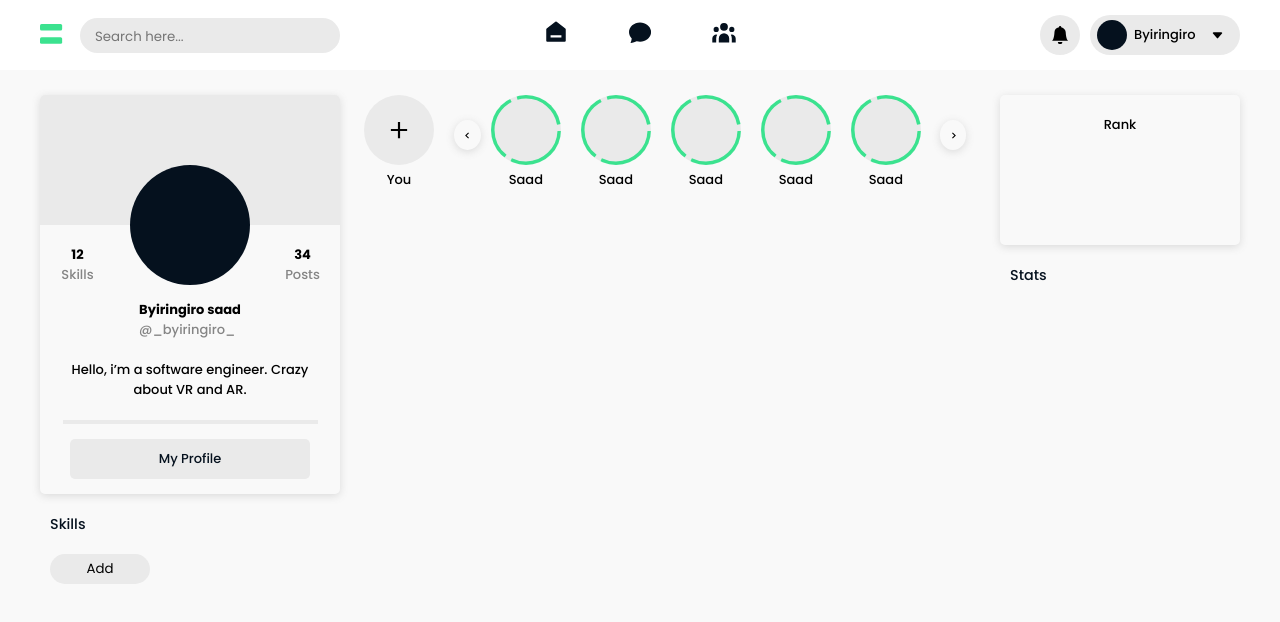
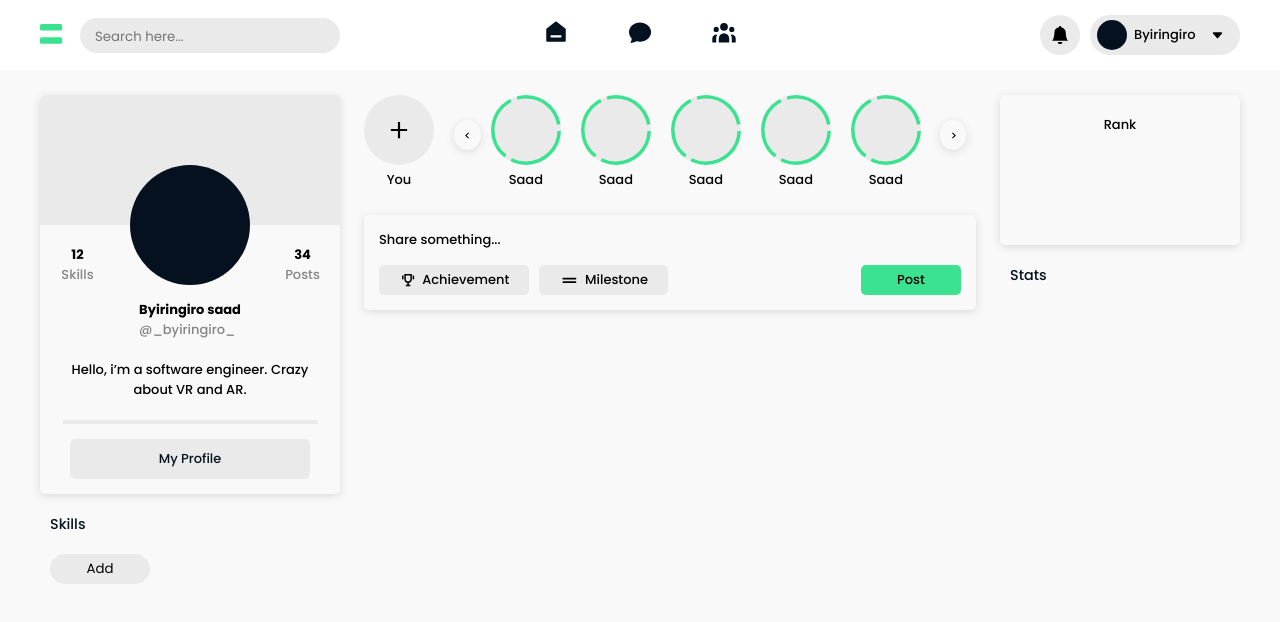
Before and after one commit to aamines/frontend, a React (Create React App) app: page /home in a window 1280 px wide. Shown: the top 622 px of the page. Built offline with nearby package versions, Linux system fonts and the light colour scheme; no server answers.

Commit message:
posting box on home

```diff
--- /dev/null
+++ b/src/components/posts/add.jsx
@@ -0,0 +1,94 @@
+import React from "react";
+import styled from "styled-components";
+
+//icons
+import { TbEqual } from "react-icons/tb";
+import { CgTrophy } from "react-icons/cg";
+
+const Add = () => {
+  return (
+    <Container>
+      <div className="header">
+        <p>Share something...</p>
+      </div>
+      <div className="body">
+        <div className="left">
+          <div className="one">
+            <CgTrophy className="icon" />
+            <p>Achievement</p>
+          </div>
+          <div className="one">
+            <TbEqual className="big" />
+            <p>Milestone</p>
+          </div>
+        </div>
+        <div className="right">
+          <p>Post</p>
+        </div>
+      </div>
+    </Container>
+  );
+};
+
+const Container = styled.div`
+  width: 100%;
+  height: auto;
+  display: flex;
+  padding: 0px 15px;
+  flex-direction: column;
+  border-radius: 5px;
+  margin: 25px 0;
+  box-shadow: rgba(99, 99, 99, 0.2) 0px 2px 8px 0px;
+
+  .header {
+    width: 100%;
+    height: 50px;
+    display: flex;
+    align-items: center;
+  }
+
+  .body {
+    width: 100%;
+    height: auto;
+    display: flex;
+    justify-content: space-between;
+
+    .left {
+      width: auto;
+      height: auto;
+      display: flex;
+
+      .one {
+        height: 30px;
+        display: flex;
+        align-items: center;
+        background: var(--gray);
+        padding: 5px 20px;
+        margin: 0 10px 15px 0;
+        border-radius: 5px;
+
+        .icon {
+          font-size: 1.4em;
+          margin: 0 5px 0 0;
+        }
+
+        .big {
+          font-size: 1.6em;
+          margin: 0 5px 0 0;
+        }
+      }
+    }
+
+    .right {
+      width: 100px;
+      height: 30px;
+      display: flex;
+      align-items: center;
+      justify-content: center;
+      border-radius: 5px;
+      background: var(--bright);
+    }
+  }
+`;
+
+export default Add;
--- a/src/pages/home.jsx
+++ b/src/pages/home.jsx
@@ -2,6 +2,7 @@ import React from "react";
 import styled from "styled-components";
 
 //components
+import Add from "../components/posts/add";
 import Stats from "../components/home/stats";
 import Profile from "../components/home/profile";
 import Status from "../components/status/container";
@@ -15,6 +16,7 @@ const Home = () => {
         </div>
         <div className="content">
           <Status />
+          <Add />
         </div>
         <div className="stats">
           <Stats />
```
